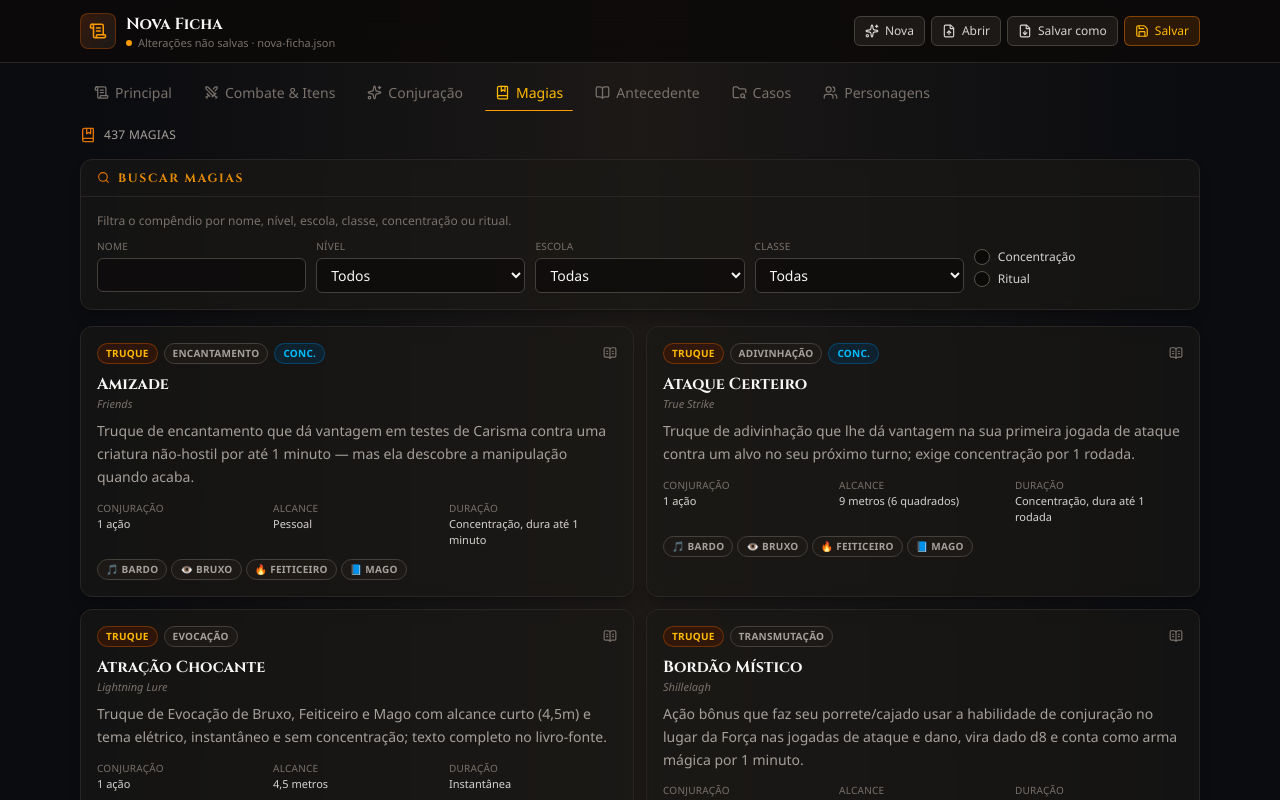
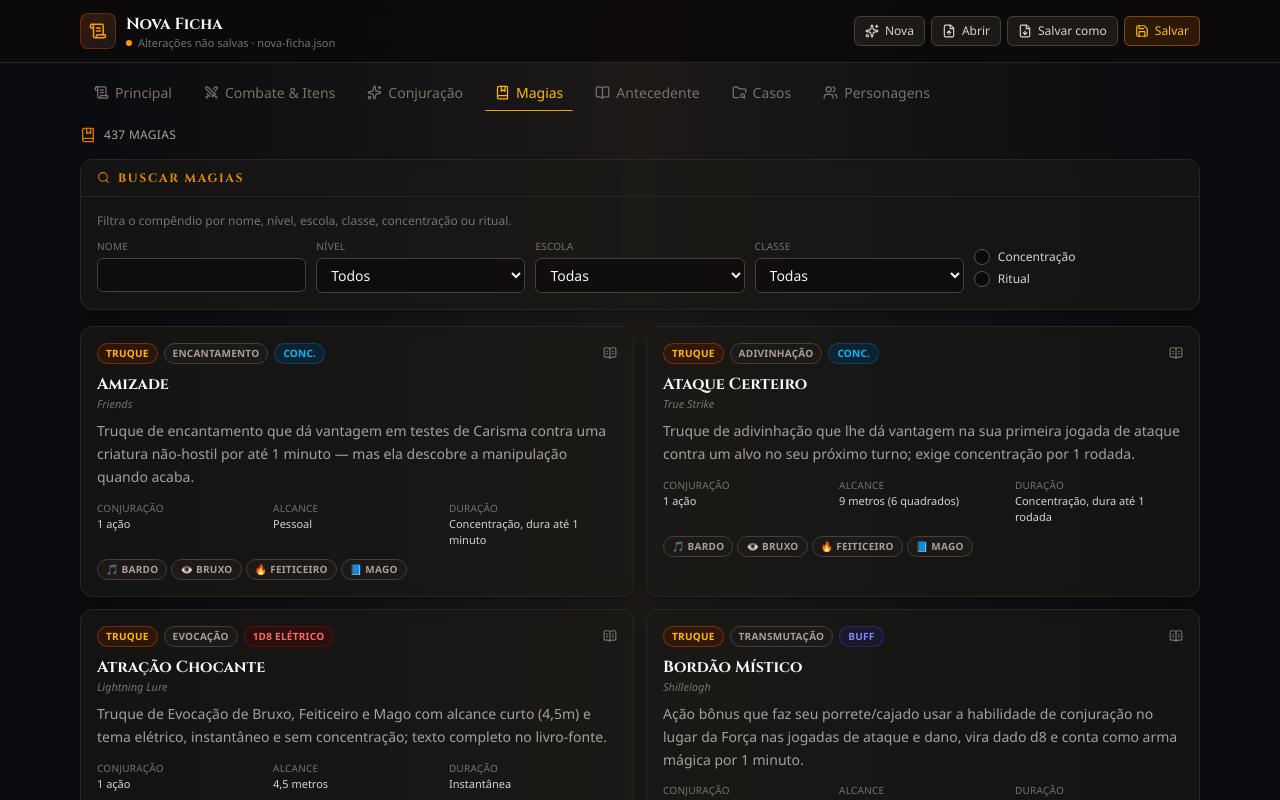
Before and after one commit to nerdstarcode/d-d, a React (Vite) app: page / in a window 1280 px wide. Both pictures are taken after a click on the button "Magias". Shown: the top 800 px of the page. Built offline with nearby package versions, Linux system fonts and the light colour scheme.

Commit message:
:construcion: destaque de cura

```diff
--- a/src/components/sections/ConjuracaoSection.tsx
+++ b/src/components/sections/ConjuracaoSection.tsx
@@ -5,6 +5,7 @@ import { ABILITY_LABELS, type AbilityKey, type Character, type Spell } from '../
 import type { CompendiumSpell } from '../../types/spellCompendium'
 import { SPELL_LEVEL_LABELS } from '../../types/spellCompendium'
 import { resolveSpellSlugByName, useSpellCompendium } from '../../lib/useSpellCompendium'
+import { getSpellEffectBadges } from '../../lib/spellEffects'
 import { SpellMechanicsGrid, SpellQuickFacts } from '../SpellMechanicsPanel'
 import { Modal } from '../Modal'
 import { Badge, Checkbox, NumberField, Panel, TextField } from '../ui'
@@ -234,6 +235,11 @@ function SpellList({
                   {linked.mechanics?.save && (
                     <Badge className="border-sky-800/50 bg-sky-950/40 text-sky-400">{linked.mechanics.save}</Badge>
                   )}
+                  {getSpellEffectBadges(linked.tags).map((badge) => (
+                    <Badge key={badge.label} className={badge.className}>
+                      {badge.label}
+                    </Badge>
+                  ))}
                 </div>
               )}
 
@@ -290,6 +296,21 @@ function SpellList({
               >
                 {linked ? (
                   <div className="flex flex-col gap-3">
+                    {(linked.mechanics?.damage || getSpellEffectBadges(linked.tags).length > 0) && (
+                      <div className="flex flex-wrap items-center gap-1.5">
+                        {linked.mechanics?.damage && (
+                          <Badge className="border-red-800/50 bg-red-950/40 text-red-400">
+                            {linked.mechanics.damage}
+                            {linked.mechanics.damageType ? ` ${linked.mechanics.damageType}` : ''}
+                          </Badge>
+                        )}
+                        {getSpellEffectBadges(linked.tags).map((badge) => (
+                          <Badge key={badge.label} className={badge.className}>
+                            {badge.label}
+                          </Badge>
+                        ))}
+                      </div>
+                    )}
                     <SpellQuickFacts spell={linked} />
                     {linked.mechanics && <SpellMechanicsGrid spell={linked} />}
                     <p className="text-[11px] text-stone-500">
--- a/src/components/sections/MagiasSection.tsx
+++ b/src/components/sections/MagiasSection.tsx
@@ -12,6 +12,7 @@ import {
   type SpellCompendiumFilters,
 } from '../../lib/spellCompendiumFilter'
 import { useSpellCompendium } from '../../lib/useSpellCompendium'
+import { getSpellEffectBadges } from '../../lib/spellEffects'
 import { FilterField } from '../FilterField'
 import { SpellMechanicsGrid } from '../SpellMechanicsPanel'
 import { Badge, Checkbox, Panel } from '../ui'
@@ -206,6 +207,17 @@ export function MagiasSection({
                     <Badge>{spell.school}</Badge>
                     {spell.concentration && <Badge className="border-sky-700/50 bg-sky-950/50 text-sky-400">Conc.</Badge>}
                     {spell.ritual && <Badge className="border-violet-700/50 bg-violet-950/50 text-violet-400">Ritual</Badge>}
+                    {spell.mechanics?.damage && (
+                      <Badge className="border-red-800/50 bg-red-950/40 text-red-400">
+                        {spell.mechanics.damage}
+                        {spell.mechanics.damageType ? ` ${spell.mechanics.damageType}` : ''}
+                      </Badge>
+                    )}
+                    {getSpellEffectBadges(spell.tags).map((badge) => (
+                      <Badge key={badge.label} className={badge.className}>
+                        {badge.label}
+                      </Badge>
+                    ))}
                     <button
                       onClick={() => toggleExpanded(spell.slug)}
                       title="Detalhes"
--- /dev/null
+++ b/src/lib/spellEffects.ts
@@ -0,0 +1,27 @@
+/** Visual style for a spell "effect" badge (Cura/Buff/Debuff/etc.), derived from its compendium tags. */
+export interface SpellEffectBadge {
+  label: string
+  className: string
+}
+
+const EFFECT_STYLES: Record<string, SpellEffectBadge> = {
+  Cura: { label: 'Cura', className: 'border-emerald-700/50 bg-emerald-950/40 text-emerald-400' },
+  Buff: { label: 'Buff', className: 'border-indigo-700/50 bg-indigo-950/40 text-indigo-400' },
+  Debuff: { label: 'Debuff', className: 'border-fuchsia-800/50 bg-fuchsia-950/40 text-fuchsia-400' },
+  'Remover Condicao': { label: 'Remove condição', className: 'border-emerald-700/50 bg-emerald-950/40 text-emerald-400' },
+  'Pv Temporario': { label: 'PV temporário', className: 'border-emerald-700/50 bg-emerald-950/40 text-emerald-400' },
+}
+
+/** Reads the compendium spell's tags and returns the badges (Cura/Buff/Debuff/...) that apply, in a stable order. */
+export function getSpellEffectBadges(tags: string[] | undefined): SpellEffectBadge[] {
+  const out: SpellEffectBadge[] = []
+  const seen = new Set<string>()
+  for (const tag of tags ?? []) {
+    const style = EFFECT_STYLES[tag]
+    if (style && !seen.has(style.label)) {
+      seen.add(style.label)
+      out.push(style)
+    }
+  }
+  return out
+}
```
